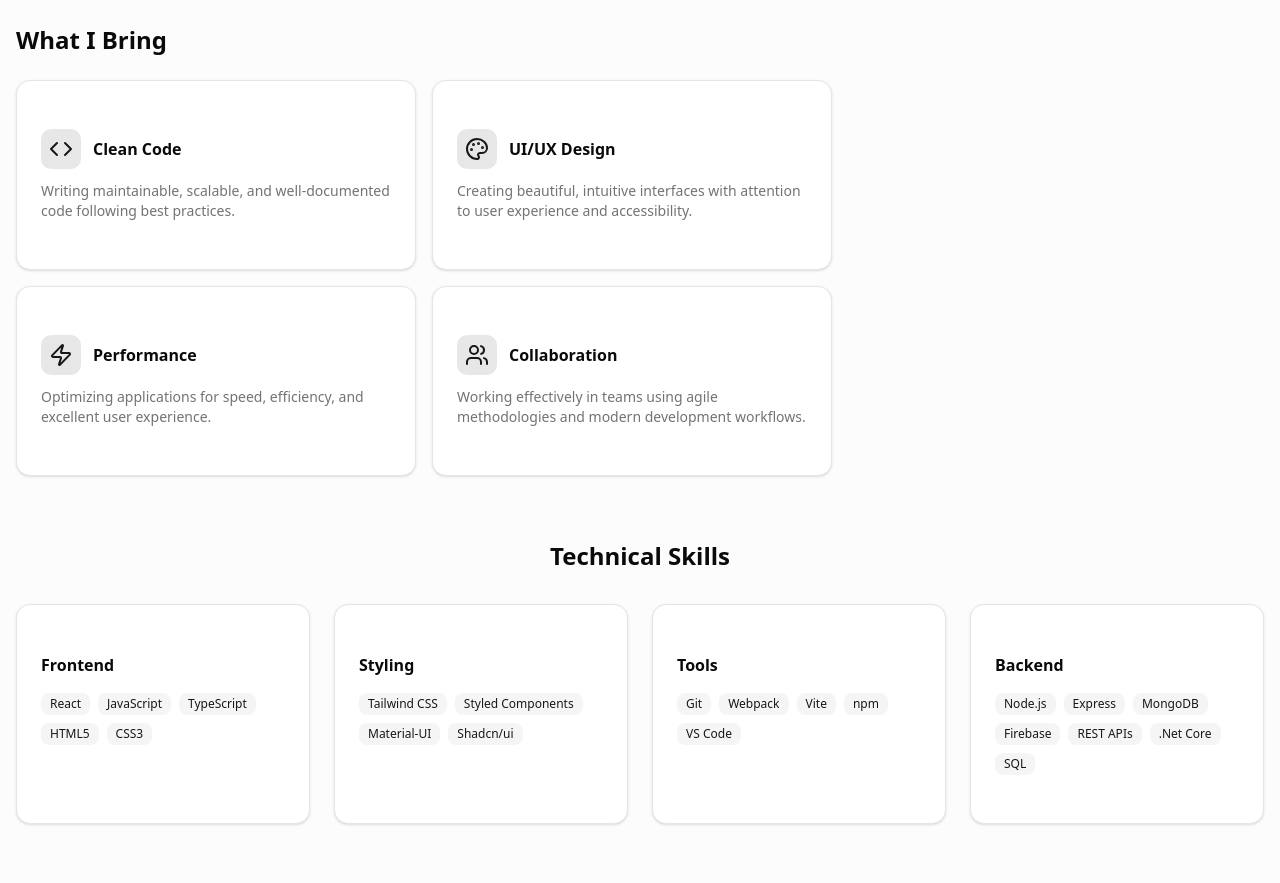
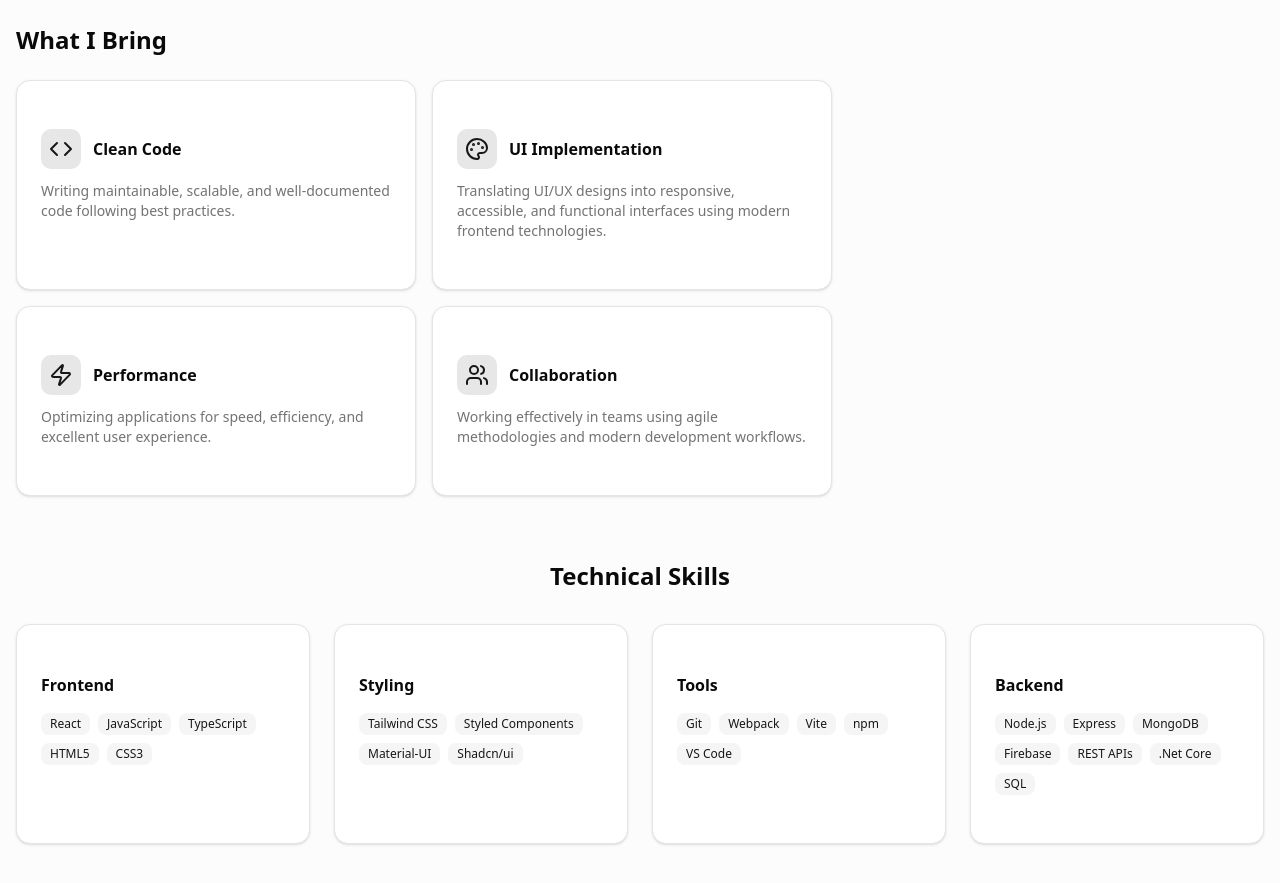
Before and after one commit to AhmedRmies/Portfolio, a React (Vite) app: page / in a window 1280 px wide. Shown: the part 1420-2303 px from the top of the page. Built offline with nearby package versions, Linux system fonts and the light colour scheme.

Commit message:
update 2

```diff
--- a/src/components/About.jsx
+++ b/src/components/About.jsx
@@ -18,8 +18,8 @@ const About = () => {
     },
     {
       icon: <Palette className="w-6 h-6" />,
-      title: 'UI/UX Design',
-      description: 'Creating beautiful, intuitive interfaces with attention to user experience and accessibility.'
+      title: 'UI Implementation',
+      description: 'Translating UI/UX designs into responsive, accessible, and functional interfaces using modern frontend technologies.'
     },
     {
       icon: <Zap className="w-6 h-6" />,
```
